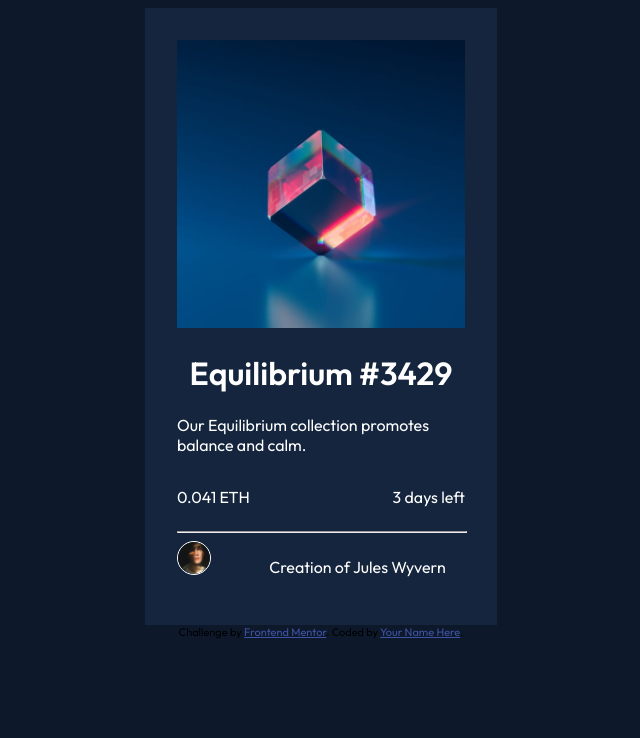
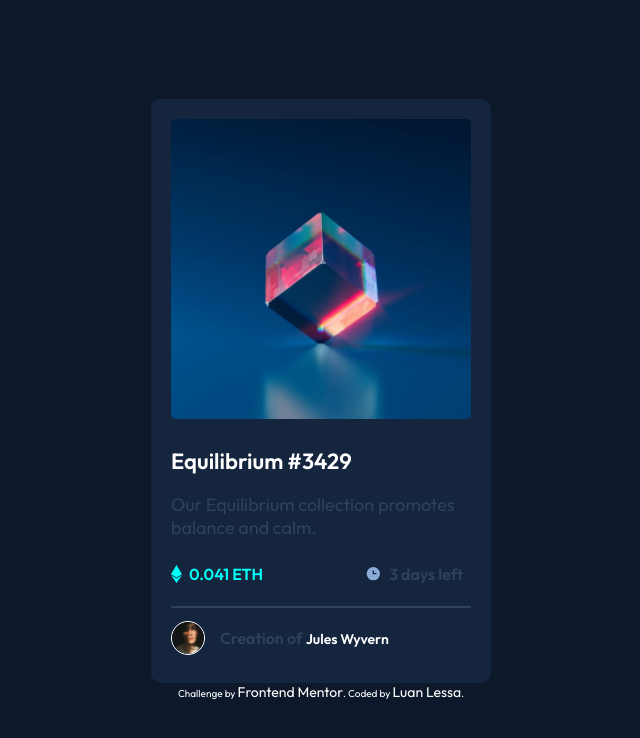
Before and after one commit to LuanLessa/nft-card.github.io, a plain HTML site: page index.html in a window 1280 px wide. Shown: the whole page, without its empty margins (319-959 px from the left). Drawn offline with Linux system fonts and the light colour scheme.

Commit message:
modified:   README.md 	new file:   design/Captura da Web_28-5-2023_163435_127.0.0.1.jpeg 	modified:   index.html 	modified:   style.css

```diff
--- a/index.html
+++ b/index.html
@@ -4,37 +4,44 @@
   <meta charset="UTF-8">
   <meta name="viewport" content="width=device-width, initial-scale=1.0"> <!-- displays site properly based on user's device -->
   <link href="https://fonts.googleapis.com/css2?family=Outfit:wght@300;400;600&display=swap" rel="stylesheet">
+  <link href="https://fonts.googleapis.com/icon?family=Material+Icons" rel="stylesheet">
   <link rel="icon" type="image/png" sizes="32x32" href="./images/favicon-32x32.png">
   <link rel="stylesheet" href="style.css">
 
   <title>Frontend Mentor | NFT preview card component</title>
-
-  <!-- Feel free to remove these styles or customise in your own stylesheet 👍 -->
-  <style>
-    .attribution { font-size: 11px; text-align: center; }
-    .attribution a { color: hsl(228, 45%, 44%); }
-  </style>
 </head>
 <body>
 
   <main class="main">
-    <img class="cardimg" src="images/image-equilibrium.jpg" alt="Equilibrium">
+    <div class="imgwraper">
+      <img class="cardimg" src="images/image-equilibrium.jpg" alt="Equilibrium">
+      <i class="material-icons">visibility</i>
+    </div>
+
     <h1 class="title">Equilibrium #3429</h1>
     <p class="text">Our Equilibrium collection promotes balance and calm.</p>
 
     <div class="wraper">
-    <p class="eth">0.041 ETH</p>
-    <p class="countdown">3 days left</p>
+      <svg class="ethicon" width="11" height="18" xmlns="http://www.w3.org/2000/svg"><path d="M11 10.216 5.5 18 0 10.216l5.5 3.263 5.5-3.262ZM5.5 0l5.496 9.169L5.5 12.43 0 9.17 5.5 0Z" fill="#00FFF8"/></svg>
+      <p class="eth">0.041 ETH</p>
+      <svg class="clockicon" width="17" height="17" xmlns="http://www.w3.org/2000/svg"><path d="M8.305 2.007a6.667 6.667 0 1 0 0 13.334 6.667 6.667 0 0 0 0-13.334Zm2.667 7.334H8.305a.667.667 0 0 1-.667-.667V6.007a.667.667 0 0 1 1.334 0v2h2a.667.667 0 0 1 0 1.334Z" fill="#8BACD9"/></svg>
+      <p class="countdown">3 days left</p>
+    </div>
+
     <hr>
-    <img class="avatarimg" src="images/image-avatar.png" alt="Jules Wyvern">
-    <p class="author">Creation of Jules Wyvern</p>
+
+    <div class="authorwraper">
+      <img class="avatarimg" src="images/image-avatar.png" alt="Jules Wyvern">
+      <p class="author">Creation of <a href="#">Jules Wyvern</a></p>
     </div>
   </main>
+
   <footer>
     <div class="attribution">
       Challenge by <a href="https://www.frontendmentor.io?ref=challenge" target="_blank">Frontend Mentor</a>.
-      Coded by <a href="#">Your Name Here</a>.
+      Coded by <a href="#">Luan Lessa</a>.
     </div>
   </footer>
+
 </body>
 </html>
--- a/style.css
+++ b/style.css
@@ -1,4 +1,12 @@
+html{
+    font-size: 62.5%;
+    min-width: 375px;
+}
 body{
+    margin: 0;
+    padding: 0;
+    min-height: 100vh;
+
     background-color: hsl(217, 54%, 11%);
     font-family: 'Outfit', sans-serif;
     display: grid;
@@ -6,39 +14,137 @@ body{
 }
 .main{
     background-color: hsl(216, 50%, 16%);
-    color: hsl(0, 0%, 100%);
-    max-width: 18rem;
+    max-width: 30rem;
     padding: 2rem;
+    border-radius: 1em;
 }
 .cardimg{
     width: 100%;
+    border-radius: 0.5em;
+    display: block;
+    margin: 0;
+    padding: 0;
+}
+.imgwraper{
+    margin: 0;
+    padding: 0;
+    position: relative;
+    display: inline-block;
+    overflow: hidden;
+}
+.imgwraper i {
+    position: absolute;
+    top: 50%;
+    left: 50%;
+    transform: translate(-50%, -50%);
+    font-size: 5rem;
+    color: white;
+    z-index: 2;
+    opacity: 0;
+    visibility: hidden;
+    transition: opacity 0.5s ease;
+}
+.imgwraper:hover i{
+    opacity: 1;
+    visibility: visible;
+}
+.imgwraper::before{
+    content: "";
+    position: absolute;
+    top: 0;
+    left: 0;
+    bottom: 0;
+    width: 100%;
+    background-color: hsla(178, 100%, 50%, 0.5);
+    opacity: 0;
+    transition: opacity 0.5s ease;
+    border-radius: 0.5em
+}
+.imgwraper:hover::before{
+    opacity: 1;
+    border-radius: 0.5em
 }
 .title{
-    text-align: center;
+    font-size: 2.2rem;
+    font-weight: 600;
+    color: hsl(0, 0%, 100%);
+    padding-top: 1rem;
+}
+.title:hover{
+    color: hsl(178, 100%, 50%);
+}
+.text{
+    font-weight: 400;
+    font-style: bold;
+    color: hsl(215, 32%, 27%);
+    font-size: 18px;
 }
 .wraper{
     display: grid;
+    place-items: center;
+    justify-content: start;
+    padding-bottom: 1rem;
+}
+.ethicon{
+    grid-column-start: 1;
 }
 .eth{
-    grid-column-start: 1;
+    font-weight: 600;
+    font-size: 1.6rem;
+    grid-column-start: 2;
+    color: hsl(178, 100%, 50%);
+    margin: 0.7rem;
+}
+.clockicon{
+    grid-column-start: 3;
+    margin-left: 9.5rem;
 }
 .countdown{
-    grid-column-start: 2;
-    text-align: right;
+    font-weight: 600;
+    font-size: 1.6rem;
+    grid-column-start: 4;
+    color: hsl(215, 32%, 27%);
+    margin: 0.7rem;
 }
 hr{
-    width: 100%;
-    grid-column-start: 1;
-    grid-column-end: 3;
+    border: 1px solid hsl(215, 32%, 27%);
+}
+.authorwraper{
+    font-size: 1.6rem;
+    display: grid;
+    justify-content: start;
+    place-items: center start;
 }
 .avatarimg{
     border-style: solid;
     border-width: 0.1rem;
     border-radius: 50%;
-    max-width: 2rem;
+    border-color: hsl(0, 0%, 100%);
+    max-width: 2em;
     grid-column-start: 1;
-    place-content: center;
 }
 .author{
+    font-weight: 600;
+    font-size: 1.6rem;
     grid-column-start: 2;
+    margin: 1.5rem;
+    color: hsl(215, 32%, 27%);;
 }
+a:link{
+    text-decoration: none;
+    color: hsl(0, 0%, 100%);
+    font-size: 1.4rem;
+}
+a:visited{
+    text-decoration: none;
+    color: hsl(0, 0%, 100%);
+    font-size: 1.4rem;
+}
+a:hover{
+    color: hsl(178, 100%, 50%);
+}
+.attribution{
+    font-size: 1rem;
+    color: hsl(0, 0%, 100%);
+    text-align: center;
+}
```
Also changed, not shown: design/Captura da Web_28-5-2023_163435_127.0.0.1.jpeg (added), 1 other file.
